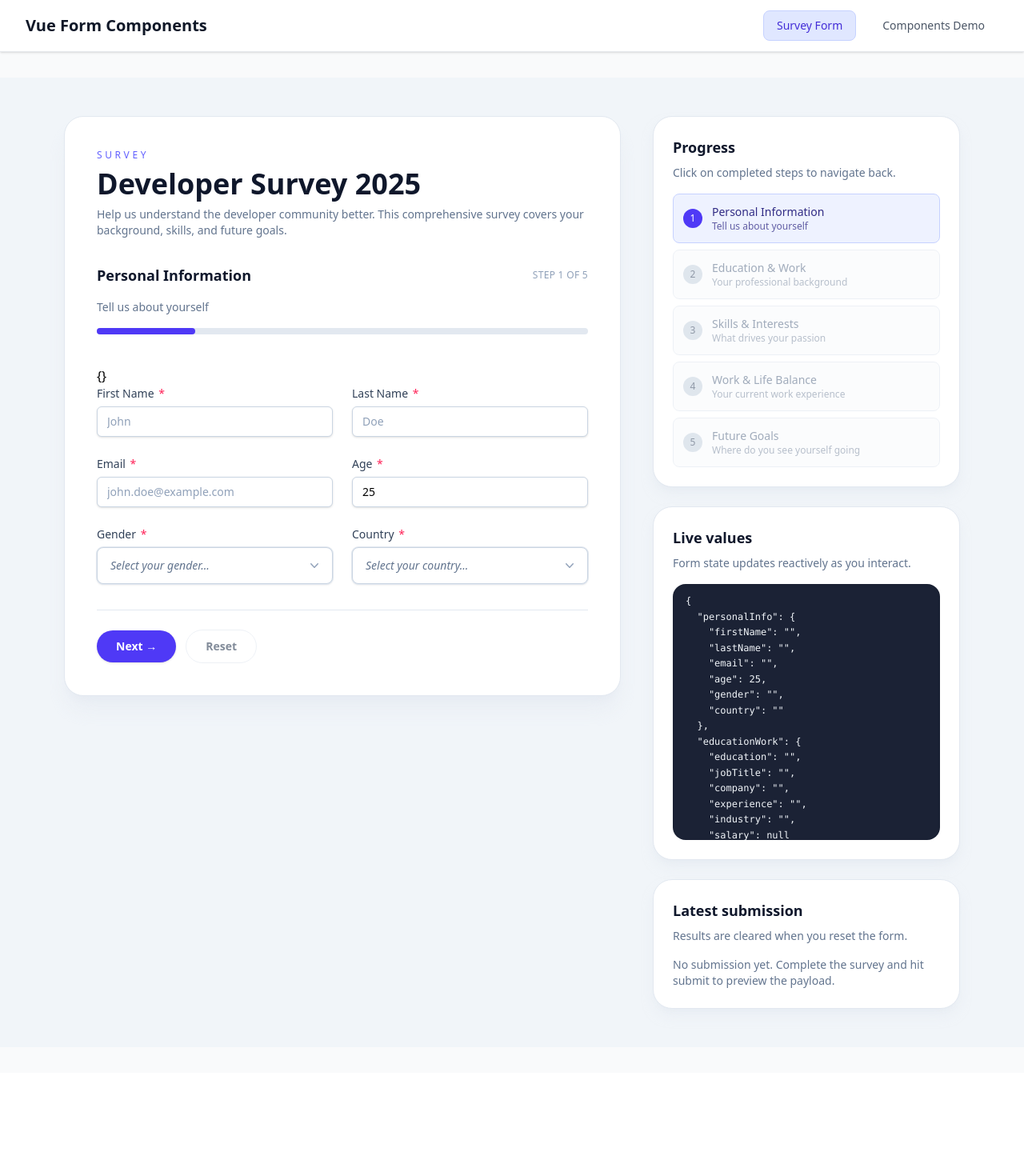
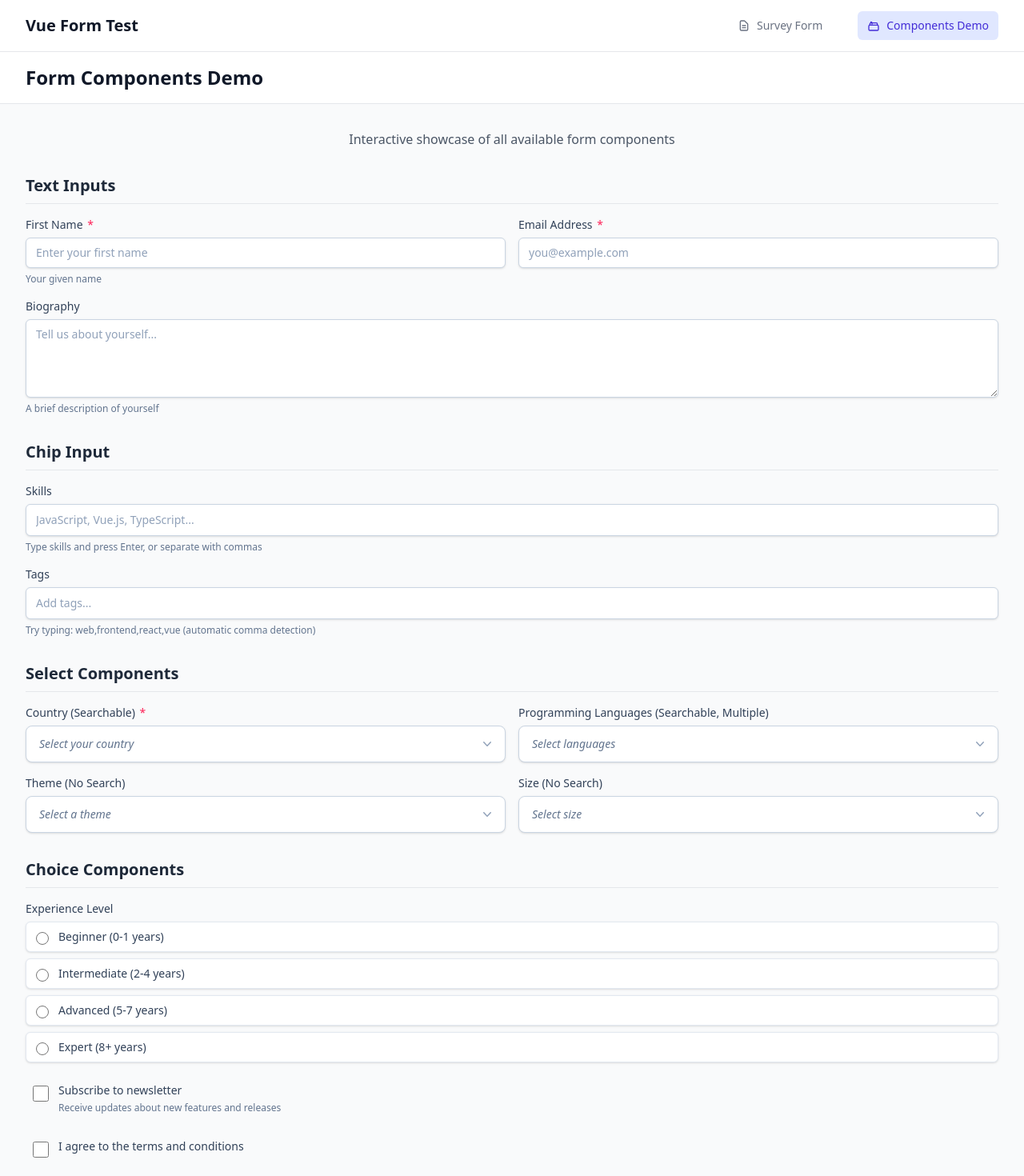
Before and after one commit to forinda/vue-form-test-zod, a Vue app: page /demo in a window 1280 px wide. Shown: the top 1470 px of the page at 80% size. Before the commit the page ends 1341 px from the top, so only its background shows below. Built offline with nearby package versions, Linux system fonts and the light colour scheme.

Commit message:
feat: add vue-router for navigation and implement routing for survey and demo components

```diff
--- a/package.json
+++ b/package.json
@@ -13,6 +13,7 @@
     "postcss": "^8.5.6",
     "tailwindcss": "^4.1.15",
     "vue": "^3.5.22",
+    "vue-router": "^4.6.3",
     "zod": "^4.1.12"
   },
   "devDependencies": {
--- a/src/App.vue
+++ b/src/App.vue
@@ -1,48 +1,101 @@
 <script setup lang="ts">
-import { ref } from 'vue'
-import SurveyForm from './components/survey/SurveyForm.vue'
-import FormDemo from './components/FormDemo.vue'
+import { RouterLink, RouterView, useRoute } from 'vue-router'
+import { computed } from 'vue'
 
-const currentView = ref<'survey' | 'demo'>('survey')
+const route = useRoute()
+
+const isActive = (routeName: string) => {
+  return route.name === routeName
+}
+
+const pageTitle = computed(() => {
+  return route.meta.title as string || 'Vue Form Test'
+})
 </script>
 
 <template>
   <div class="min-h-screen bg-gray-50">
-    <!-- Header with view toggle -->
+    <!-- Navigation Header -->
     <header class="bg-white shadow-sm border-b border-gray-200">
       <div class="max-w-7xl mx-auto px-4 sm:px-6 lg:px-8">
         <div class="flex justify-between items-center h-16">
-          <h1 class="text-xl font-semibold text-gray-900">Vue Form Components</h1>
+          <!-- Logo/Title -->
+          <div class="flex items-center">
+            <h1 class="text-xl font-semibold text-gray-900">Vue Form Test</h1>
+          </div>
 
-          <div class="flex items-center gap-4">
-            <button
-              @click="currentView = 'survey'"
-              class="px-4 py-2 text-sm font-medium rounded-lg transition-colors"
-              :class="currentView === 'survey'
-                ? 'bg-indigo-100 text-indigo-700 border border-indigo-200'
-                : 'text-gray-600 hover:text-gray-900 border border-transparent hover:bg-gray-100'"
+          <!-- Navigation -->
+          <nav class="flex space-x-8">
+            <RouterLink
+              to="/survey"
+              class="inline-flex items-center px-3 py-2 text-sm font-medium rounded-md transition-colors duration-200"
+              :class="[
+                isActive('survey')
+                  ? 'bg-indigo-100 text-indigo-700'
+                  : 'text-gray-500 hover:text-gray-700 hover:bg-gray-100'
+              ]"
             >
+              <svg class="w-4 h-4 mr-2" fill="none" stroke="currentColor" viewBox="0 0 24 24">
+                <path stroke-linecap="round" stroke-linejoin="round" stroke-width="2" d="M9 12h6m-6 4h6m2 5H7a2 2 0 01-2-2V5a2 2 0 012-2h5.586a1 1 0 01.707.293l5.414 5.414a1 1 0 01.293.707V19a2 2 0 01-2 2z" />
+              </svg>
               Survey Form
-            </button>
+            </RouterLink>
 
-            <button
-              @click="currentView = 'demo'"
-              class="px-4 py-2 text-sm font-medium rounded-lg transition-colors"
-              :class="currentView === 'demo'
-                ? 'bg-indigo-100 text-indigo-700 border border-indigo-200'
-                : 'text-gray-600 hover:text-gray-900 border border-transparent hover:bg-gray-100'"
+            <RouterLink
+              to="/demo"
+              class="inline-flex items-center px-3 py-2 text-sm font-medium rounded-md transition-colors duration-200"
+              :class="[
+                isActive('demo')
+                  ? 'bg-indigo-100 text-indigo-700'
+                  : 'text-gray-500 hover:text-gray-700 hover:bg-gray-100'
+              ]"
             >
+              <svg class="w-4 h-4 mr-2" fill="none" stroke="currentColor" viewBox="0 0 24 24">
+                <path stroke-linecap="round" stroke-linejoin="round" stroke-width="2" d="M19 11H5m14 0a2 2 0 012 2v6a2 2 0 01-2 2H5a2 2 0 01-2-2v-6a2 2 0 012-2m14 0V9a2 2 0 00-2-2M5 11V9a2 2 0 012-2m0 0V5a2 2 0 012 2v2M7 7h10" />
+              </svg>
               Components Demo
-            </button>
-          </div>
+            </RouterLink>
+          </nav>
         </div>
       </div>
     </header>
 
-    <!-- Main content -->
-    <main class="py-8">
-      <SurveyForm v-if="currentView === 'survey'" />
-      <FormDemo v-else />
+    <!-- Page Content -->
+    <main class="flex-1">
+      <!-- Page Title Bar -->
+      <div class="bg-white border-b border-gray-200">
+        <div class="max-w-7xl mx-auto px-4 sm:px-6 lg:px-8 py-4">
+          <h2 class="text-2xl font-bold text-gray-900">{{ pageTitle }}</h2>
+        </div>
+      </div>
+
+      <!-- Router View -->
+      <div class="max-w-7xl mx-auto px-4 sm:px-6 lg:px-8 py-8">
+        <RouterView />
+      </div>
     </main>
+
+    <!-- Footer -->
+    <footer class="bg-white border-t border-gray-200 mt-auto">
+      <div class="max-w-7xl mx-auto px-4 sm:px-6 lg:px-8 py-4">
+        <div class="flex justify-between items-center text-sm text-gray-500">
+          <p>&copy; 2025 Vue Form Test. Built with Vue 3, TypeScript & Tailwind CSS.</p>
+          <div class="flex space-x-4">
+            <RouterLink
+              to="/survey"
+              class="hover:text-gray-700 transition-colors duration-200"
+            >
+              Survey
+            </RouterLink>
+            <RouterLink
+              to="/demo"
+              class="hover:text-gray-700 transition-colors duration-200"
+            >
+              Demo
+            </RouterLink>
+          </div>
+        </div>
+      </div>
+    </footer>
   </div>
 </template>
--- a/src/components/FormDemo.vue
+++ b/src/components/FormDemo.vue
@@ -1,7 +1,6 @@
 <template>
-  <div class="max-w-4xl mx-auto p-8 space-y-8">
+  <div class="space-y-8">
     <div class="text-center">
-      <h1 class="text-3xl font-bold text-gray-900 mb-2">Form Components Demo</h1>
       <p class="text-gray-600">Interactive showcase of all available form components</p>
     </div>
 
@@ -48,8 +47,8 @@
           :form="form"
           name="skills"
           label="Skills"
-          description="Type skills and press Enter to add them"
-          placeholder="Type a skill and press Enter..."
+          description="Type skills and press Enter, or separate with commas"
+          placeholder="JavaScript, Vue.js, TypeScript..."
           :suggestions="skillSuggestions"
           :max-chips="10"
         />
@@ -58,7 +57,7 @@
           :form="form"
           name="tags"
           label="Tags"
-          description="Comma-separated tags"
+          description="Try typing: web,frontend,react,vue (automatic comma detection)"
           placeholder="Add tags..."
           separator=","
           :allow-duplicates="false"
@@ -73,7 +72,7 @@
           <FormSelect
             :form="form"
             name="country"
-            label="Country"
+            label="Country (Searchable)"
             :options="countryOptions"
             placeholder="Select your country"
             searchable
@@ -83,11 +82,31 @@
           <FormSelect
             :form="form"
             name="languages"
-            label="Programming Languages"
+            label="Programming Languages (Searchable, Multiple)"
             :options="languageOptions"
             placeholder="Select languages"
             multiple
             searchable
+          />
+        </div>
+
+        <div class="grid grid-cols-1 md:grid-cols-2 gap-4">
+          <FormSelect
+            :form="form"
+            name="theme"
+            label="Theme (No Search)"
+            :options="themeOptions"
+            placeholder="Select a theme"
+            :searchable="false"
+          />
+
+          <FormSelect
+            :form="form"
+            name="size"
+            label="Size (No Search)"
+            :options="sizeOptions"
+            placeholder="Select size"
+            :searchable="false"
           />
         </div>
       </section>
@@ -221,6 +240,8 @@ const demoSchema = z.object({
   tags: z.array(z.string()).optional(),
   country: z.string().min(1, 'Please select a country'),
   languages: z.array(z.string()).min(1, 'Please select at least one language'),
+  theme: z.string().optional(),
+  size: z.string().optional(),
   experience: z.string().min(1, 'Please select your experience level'),
   newsletter: z.boolean().optional(),
   terms: z.boolean().refine(val => val === true, 'You must agree to the terms'),
@@ -243,6 +264,8 @@ const form = useForm<DemoFormValues>({
     tags: [],
     country: '',
     languages: [],
+    theme: '',
+    size: '',
     experience: '',
     newsletter: false,
     terms: false,
@@ -292,6 +315,19 @@ const experienceOptions = [
   { label: 'Expert (8+ years)', value: 'expert' },
 ]
 
+const themeOptions = [
+  { label: 'Light', value: 'light' },
+  { label: 'Dark', value: 'dark' },
+  { label: 'Auto', value: 'auto' },
+]
+
+const sizeOptions = [
+  { label: 'Small', value: 'sm' },
+  { label: 'Medium', value: 'md' },
+  { label: 'Large', value: 'lg' },
+  { label: 'Extra Large', value: 'xl' },
+]
+
 // Computed
 const isSubmitting = computed(() => form.formState.value.isSubmitting)
 
--- a/src/components/form/FormChipInput.vue
+++ b/src/components/form/FormChipInput.vue
@@ -46,12 +46,13 @@
           type="text"
           :id="inputId"
           :disabled="disabled"
-          :placeholder="chips.length === 0 ? (placeholder || 'Type and press Enter to add...') : ''"
+          :placeholder="chips.length === 0 ? (placeholder || 'Type items separated by commas or press Enter...') : ''"
           :aria-invalid="errorMessage ? 'true' : undefined"
           :aria-describedby="describedById"
           class="flex-1 min-w-32 border-0 bg-transparent p-0 text-slate-900 placeholder-slate-400 focus:outline-none focus:ring-0"
           :class="{ 'cursor-not-allowed': disabled }"
           @keydown="handleKeyDown"
+          @input="handleInput"
           @blur="handleBlur"
         />
       </div>
@@ -245,13 +246,27 @@ function handleKeyDown(event: KeyboardEvent) {
           addChipFromSuggestion(suggestion)
         }
       } else if (inputValue.value.trim()) {
-        addChip(inputValue.value)
+        // Handle comma-separated values on Enter
+        const values = inputValue.value.split(',').map(v => v.trim()).filter(v => v)
+        if (values.length > 1) {
+          values.forEach(value => addChip(value))
+        } else {
+          addChip(inputValue.value)
+        }
       }
       break
 
     case 'Backspace':
       if (!inputValue.value && chips.value.length > 0) {
         removeChip(chips.value.length - 1)
+      }
+      break
+
+    case ',':
+      // Always handle comma as separator
+      event.preventDefault()
+      if (inputValue.value.trim()) {
+        addChip(inputValue.value)
       }
       break
 
@@ -288,8 +303,8 @@ function handleKeyDown(event: KeyboardEvent) {
       break
 
     default:
-      // Handle custom separators
-      if (props.separator && typeof props.separator === 'string' && event.key === props.separator) {
+      // Handle custom separators (other than comma which is handled above)
+      if (props.separator && typeof props.separator === 'string' && props.separator !== ',' && event.key === props.separator) {
         event.preventDefault()
         if (inputValue.value.trim()) {
           addChip(inputValue.value)
@@ -305,6 +320,28 @@ function handleBlur() {
     showSuggestions.value = false
     highlightedIndex.value = -1
   }, 150)
+}
+
+function handleInput(event: Event) {
+  const target = event.target as HTMLInputElement
+  const value = target.value
+
+  // Check if the value contains comma and auto-split
+  if (value.includes(',') && !props.disabled) {
+    const parts = value.split(',')
+    const lastPart = parts.pop() || ''
+
+    // Add all complete parts as chips
+    parts.forEach(part => {
+      const trimmed = part.trim()
+      if (trimmed) {
+        addChip(trimmed)
+      }
+    })
+
+    // Keep the last part in the input
+    inputValue.value = lastPart.trim()
+  }
 }
 
 function handleClickOutside(event: Event) {
--- a/src/components/form/FormSelect.vue
+++ b/src/components/form/FormSelect.vue
@@ -20,9 +20,9 @@
         :aria-describedby="describedById"
         :aria-expanded="isOpen"
         :aria-haspopup="true"
-        class="relative w-full cursor-pointer rounded-lg border border-slate-300 bg-white py-3 pl-4 pr-12 text-left text-sm shadow-sm ring-1 ring-slate-200 transition-all duration-200 hover:border-slate-400 hover:ring-slate-300 focus:border-indigo-500 focus:outline-none focus:ring-2 focus:ring-indigo-500/20 disabled:cursor-not-allowed disabled:opacity-60"
+        class="relative w-full cursor-pointer rounded-lg border border-slate-300 bg-white py-3 pl-4 pr-12 text-left text-sm shadow-sm transition-all duration-200 hover:border-slate-400 focus:border-indigo-500 focus:outline-none focus:ring-2 focus:ring-indigo-500/10 disabled:cursor-not-allowed disabled:opacity-60"
         :class="[
-          errorMessage ? 'border-rose-400 ring-rose-200 hover:border-rose-500 hover:ring-rose-300 focus:border-rose-500 focus:ring-rose-500/20' : '',
+          errorMessage ? 'border-rose-400 hover:border-rose-500 focus:border-rose-500 focus:ring-rose-500/10' : '',
         ]"
         @click="toggleDropdown"
         @keydown="handleTriggerKeydown"
@@ -62,7 +62,7 @@
       <div
         v-if="isOpen"
         ref="dropdownRef"
-        class="absolute z-10 mt-2 max-h-60 w-full overflow-auto rounded-lg bg-white py-2 text-base shadow-xl ring-1 ring-black ring-opacity-5 backdrop-blur-sm focus:outline-none sm:text-sm"
+        class="absolute z-10 mt-2 max-h-60 w-full overflow-auto rounded-lg bg-white py-2 text-base shadow-xl ring-1 ring-black/5 focus:outline-none sm:text-sm"
       >
         <!-- Search Input -->
         <div v-if="searchable" class="p-3 border-b border-slate-200">
@@ -70,7 +70,7 @@
             ref="searchInputRef"
             v-model="searchQuery"
             type="text"
-            class="w-full rounded-lg border border-slate-300 px-3 py-2.5 text-sm placeholder-slate-500 focus:border-indigo-500 focus:outline-none focus:ring-2 focus:ring-indigo-500/20"
+            class="w-full rounded-lg border border-slate-300 px-3 py-2.5 text-sm placeholder-slate-500 focus:border-indigo-500 focus:outline-none focus:ring-1 focus:ring-indigo-500/20"
             placeholder="Search options..."
             @keydown="handleSearchKeydown"
           />
--- a/src/components/survey/SurveyForm.vue
+++ b/src/components/survey/SurveyForm.vue
@@ -1,6 +1,5 @@
 <template>
-  <div class="min-h-screen bg-slate-100 py-12">
-    <main class="mx-auto flex w-full max-w-6xl flex-col gap-10 px-4 lg:flex-row">
+  <div class="flex w-full flex-col gap-10 lg:flex-row">
     <section class="flex-1">
       <div
         class="rounded-3xl border border-slate-200 bg-white p-8 shadow-xl shadow-slate-200/60 lg:p-10"
@@ -111,7 +110,6 @@
           </section>
         </div>
       </aside>
-    </main>
   </div>
 </template>
 
--- a/src/main.ts
+++ b/src/main.ts
@@ -1,5 +1,6 @@
 import { createApp } from 'vue'
 import './style.css'
 import App from './App.vue'
+import router from './router'
 
-createApp(App).mount('#app')
+createApp(App).use(router).mount('#app')
--- /dev/null
+++ b/src/router/index.ts
@@ -0,0 +1,49 @@
+import { createRouter, createWebHistory } from 'vue-router'
+import SurveyForm from '../components/survey/SurveyForm.vue'
+import FormDemo from '../components/FormDemo.vue'
+import NotFound from '../views/NotFound.vue'
+
+const router = createRouter({
+  history: createWebHistory(import.meta.env.BASE_URL),
+  routes: [
+    {
+      path: '/',
+      name: 'home',
+      redirect: '/survey'
+    },
+    {
+      path: '/survey',
+      name: 'survey',
+      component: SurveyForm,
+      meta: {
+        title: 'Survey Form'
+      }
+    },
+    {
+      path: '/demo',
+      name: 'demo',
+      component: FormDemo,
+      meta: {
+        title: 'Form Components Demo'
+      }
+    },
+    {
+      path: '/:pathMatch(.*)*',
+      name: 'not-found',
+      component: NotFound,
+      meta: {
+        title: 'Page Not Found'
+      }
+    }
+  ]
+})
+
+// Update document title based on route
+router.beforeEach((to) => {
+  const title = to.meta.title as string
+  if (title) {
+    document.title = `${title} | Vue Form Test`
+  }
+})
+
+export default router
--- /dev/null
+++ b/src/views/NotFound.vue
@@ -0,0 +1,31 @@
+<template>
+  <div class="text-center py-16">
+    <div class="max-w-md mx-auto">
+      <div class="text-6xl text-gray-400 mb-4">404</div>
+      <h1 class="text-2xl font-bold text-gray-900 mb-2">Page Not Found</h1>
+      <p class="text-gray-600 mb-8">
+        The page you're looking for doesn't exist or has been moved.
+      </p>
+
+      <div class="flex flex-col sm:flex-row gap-4 justify-center">
+        <RouterLink
+          to="/survey"
+          class="inline-flex items-center justify-center px-6 py-3 border border-transparent text-base font-medium rounded-md text-white bg-indigo-600 hover:bg-indigo-700 transition-colors duration-200"
+        >
+          Go to Survey
+        </RouterLink>
+
+        <RouterLink
+          to="/demo"
+          class="inline-flex items-center justify-center px-6 py-3 border border-gray-300 text-base font-medium rounded-md text-gray-700 bg-white hover:bg-gray-50 transition-colors duration-200"
+        >
+          View Demo
+        </RouterLink>
+      </div>
+    </div>
+  </div>
+</template>
+
+<script setup lang="ts">
+import { RouterLink } from 'vue-router'
+</script>
```
Also changed, not shown: 1 other file (tests, documents, lock files or other folders). Lines whose indentation alone changed are shown as unchanged.
